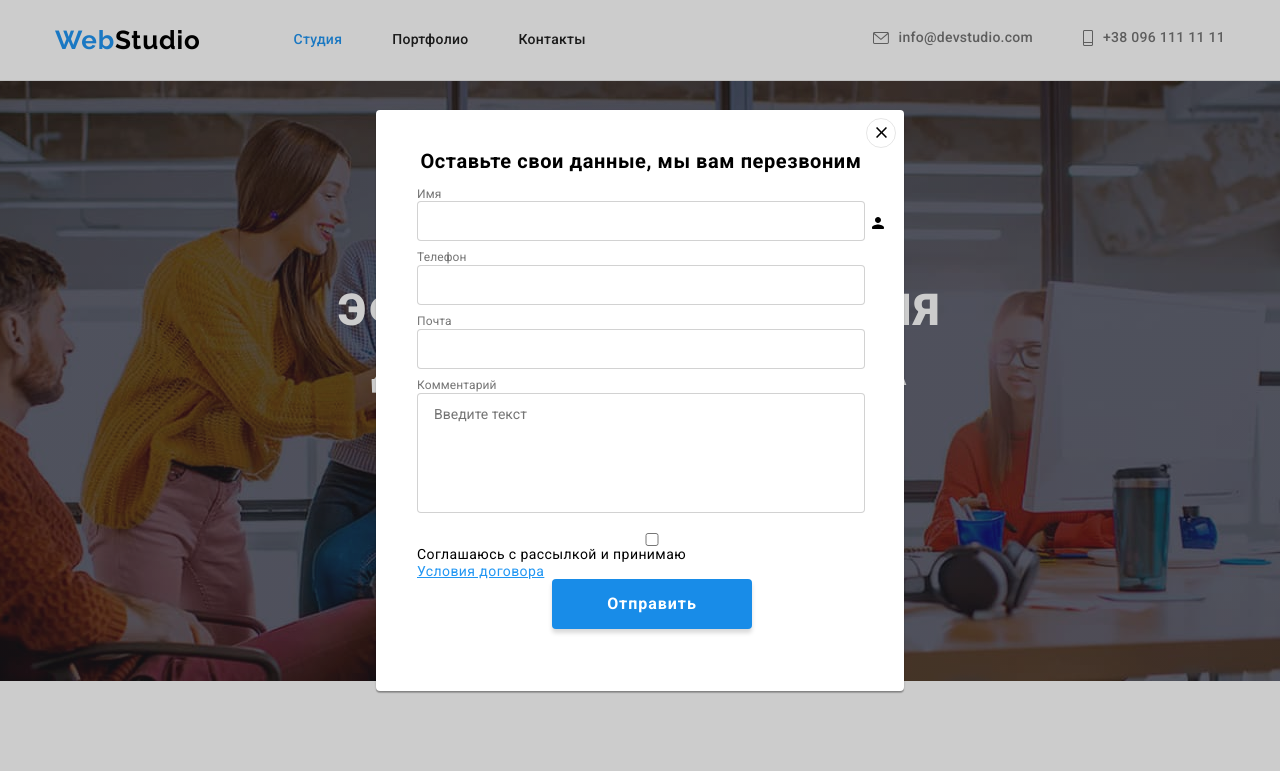
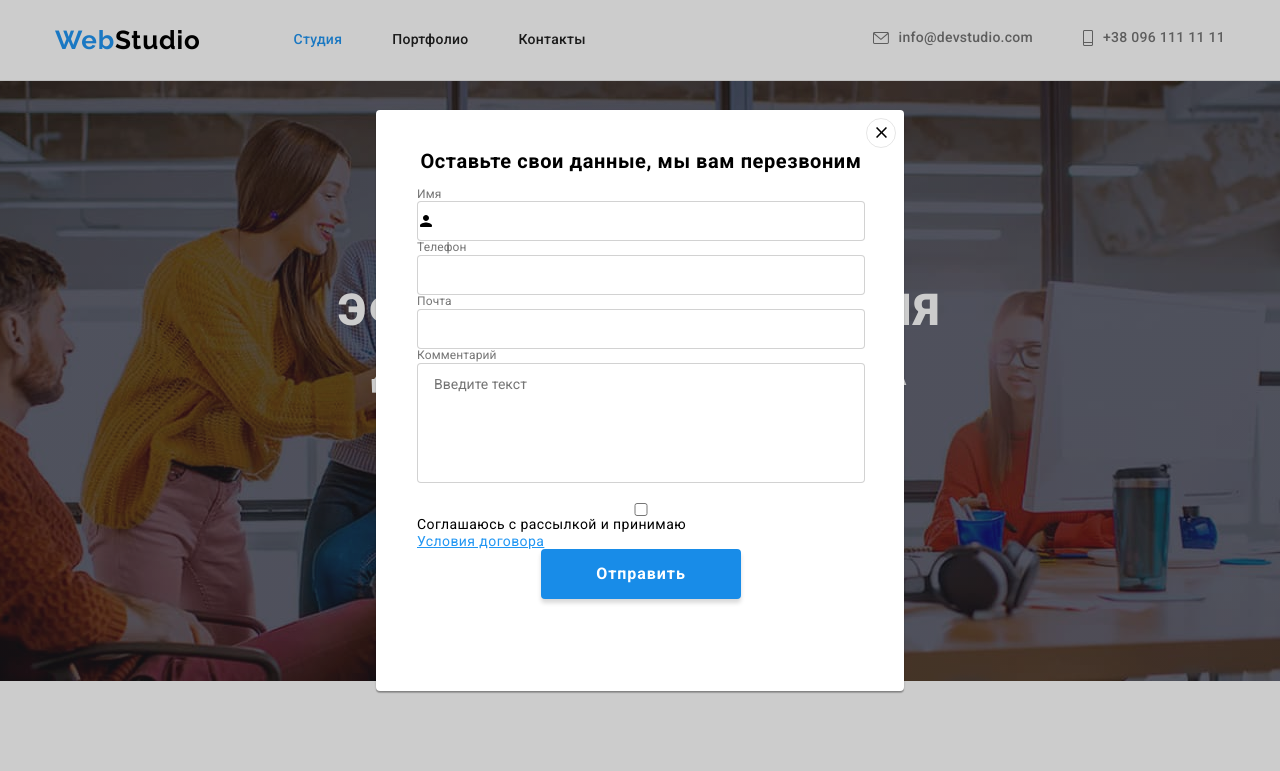
Before and after one commit to HannaPokamiestova/goit-markup-hw-06, a plain HTML site: page index.html in a window 1280 px wide. Both pictures are taken after a click on the button "Заказать услугу". Shown: the top 771 px of the page. Drawn offline with Linux system fonts and the light colour scheme.

Commit message:
change modal icon position

```diff
--- a/css/styles.css
+++ b/css/styles.css
@@ -987,6 +987,10 @@ img {
   fill: 20px;
 }
 
+.input-wrap {
+  position: relative;
+}
+
 .icon {
   position: absolute;
   left: 19px;
@@ -1010,7 +1014,6 @@ img {
   height: 40px;
   border: 1px solid var(--form-color);
   border-radius: 4px;
-  margin-bottom: 10px;
   padding-left: 16px;
   padding-top: 12px;
 }
@@ -1024,6 +1027,10 @@ img {
 }
 
 .button-icon {
+  position: absolute;
+  left: 0;
+  top: 50%;
+  transform: translateY(-50%);
 }
 
 .button-acent {
```
